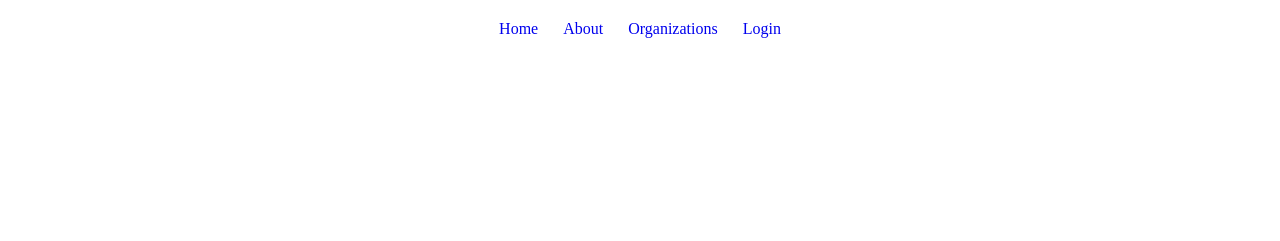
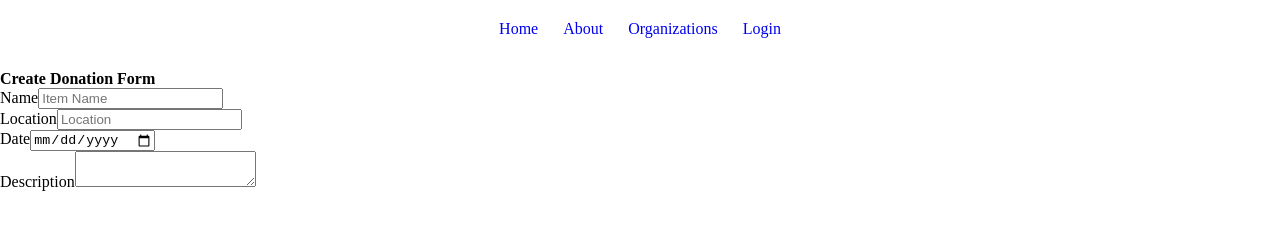
Before and after one commit to hnslyswhy/4goods-hanckathon-group-project, a React (Create React App) app in the folder client/: page /donate in a window 1280 px wide. Shown: the part 349-590 px from the top of the page. Built offline with nearby package versions, Linux system fonts and the light colour scheme.

Commit message:
add donation component and page

```diff
--- a/client/src/App.js
+++ b/client/src/App.js
@@ -7,6 +7,7 @@ import OrganizationPage from './pages/OrganizationPage/OrganizationPage';
 import OrganizationDetailsPage from './pages/OrganizationDetailsPage/OrganizationDetailsPage';
 import SignupPage from './pages/SignupPage/SignupPage';
 import LoginPage from './pages/LoginPage/LoginPage';
+import DonationPage from "./pages/DonationPage/DonationPage";
 
 function App() {
   return (
@@ -19,6 +20,7 @@ function App() {
           <Route path='/organization/:id'  component={OrganizationDetailsPage} />
           <Route path= '/signup' component={SignupPage} />
           <Route path='/login' component ={LoginPage} />
+          <Route path='/donate'  component={DonationPage}/>
 
         </Switch>
         <Footer/>
--- /dev/null
+++ b/client/src/components/DonationForm/DonationForm.js
@@ -0,0 +1,70 @@
+import React from 'react';
+import './DonationForm.scss';
+
+const DonationForm = () => {
+  return (
+    <div className='form'>
+      <form className='form'>
+
+        {/* form title */}
+        <h4 className='form__title'>Create Donation Form</h4>
+        <div className='form__thumbnail'></div>
+
+        <div className='form__input-wrapper'>
+
+        {/* form item name */}
+         <div className='form__item-wrapper'>
+         <label className='form__label' htmlFor='item-name'>Name</label>
+           <input
+            type='text'
+            name='item-name'
+            placeholder='Item Name'
+            className='form__item'
+            required
+           />
+         </div>
+
+        {/* form item location */}
+         <div className='form__item-wrapper'>
+         <label className='form__label' htmlFor='location'>Location</label>
+           <input
+            type='text'
+            name='location'
+            placeholder='Location'
+            className='form__item'
+            required
+           />
+         </div>
+
+        {/* form item date */}
+         <div className='form__item-wrapper'>
+         <label className='form__label' htmlFor='date'>Date</label>
+           <input
+            type='date'
+            name='date'
+            className='form__item'
+            required
+           />
+         </div>
+
+        {/* form item description */}
+         <div className='form__item-wrapper'>
+         <label className='form__label' htmlFor='description'>Description</label>
+           <textarea
+            type='description'
+            name='description'
+            className='form__item'
+            required
+           />
+         </div>
+
+        </div>
+
+      </form>
+    </div>
+  );
+};
+
+export default DonationForm;
+
+// name, location, date, description, upload
--- /dev/null
+++ b/client/src/pages/DonationPage/DonationPage.js
@@ -0,0 +1,13 @@
+import React from 'react';
+import './DonationPage.scss';
+import DonationForm from '../../components/DonationForm/DonationForm';
+
+const DonationPage = () => {
+  return (
+    <>
+      <DonationForm/>
+    </>
+  );
+};
+
+export default DonationPage;
```
Also changed, not shown: client/src/components/DonationForm/DonationForm.scss (added), client/src/pages/DonationPage/DonationPage.scss (added).
